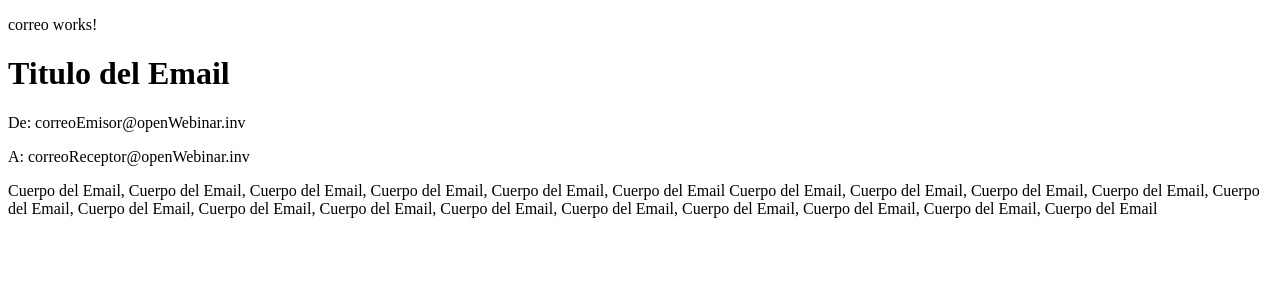
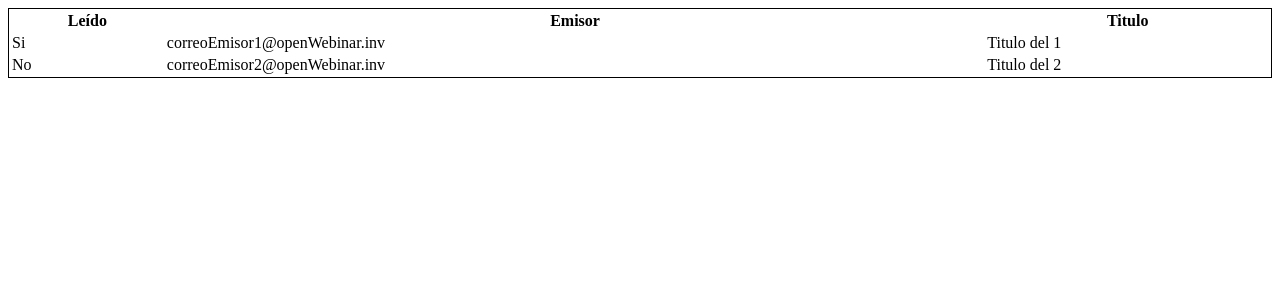
Before and after one commit to Mauri-R95/CursoAngular8, an Angular app: page / in a window 1280 px wide. Shown: the top 300 px of the page. Built offline with nearby package versions, Linux system fonts and the light colour scheme.

Commit message:
Incorporacion de lista de correos

```diff
--- /dev/null
+++ b/src/app/Components/lista-correos/lista-correos.component.html
@@ -0,0 +1,15 @@
+<table style="width: 100%; border: 1px solid black;">
+    <tr>
+        <th>Leído</th>
+        <th>Emisor</th>
+        <th>Titulo</th>
+    </tr>
+    <tr *ngFor="let correo of correos">
+        <td>
+            <div *ngIf="correo.leido">Si</div>
+            <div *ngIf="!correo.leido">No</div>
+        </td>
+        <td>{{correo.emisor}}</td>
+        <td>{{correo.titulo}}</td>
+    </tr>
+</table>
--- /dev/null
+++ b/src/app/Components/lista-correos/lista-correos.component.ts
@@ -0,0 +1,38 @@
+import { Component, OnInit } from '@angular/core';
+
+@Component({
+  selector: 'app-lista-correos',
+  templateUrl: './lista-correos.component.html',
+  styleUrls: ['./lista-correos.component.scss']
+})
+export class ListaCorreosComponent implements OnInit {
+
+  correos: any[];
+
+  constructor() {
+    const correo1 = {
+      titulo: "Titulo del 1",
+      cuerpo: `Cuerpo del Email, Cuerpo del Email, Cuerpo del Email, Cuerpo del Email, Cuerpo del Email, Cuerpo del Email
+        Cuerpo del Email, Cuerpo del Email, Cuerpo del Email, Cuerpo del Email, Cuerpo del Email, Cuerpo del Email, Cuerpo del Email,
+        Cuerpo del Email, Cuerpo del Email, Cuerpo del Email, Cuerpo del Email, Cuerpo del Email, Cuerpo del Email, Cuerpo del Email`,
+      emisor: 'correoEmisor1@openWebinar.inv',
+      destinatario: 'correoReceptor@openWebinar.inv',
+      leido: true,
+    };
+    const correo2 = {
+      titulo: "Titulo del 2",
+      cuerpo: `Cuerpo del Email, Cuerpo del Email, Cuerpo del Email, Cuerpo del Email, Cuerpo del Email, Cuerpo del Email
+        Cuerpo del Email, Cuerpo del Email, Cuerpo del Email, Cuerpo del Email, Cuerpo del Email, Cuerpo del Email, Cuer`,
+      emisor: 'correoEmisor2@openWebinar.inv',
+      destinatario: 'correoReceptor@openWebinar.inv',
+      leido: false,
+    };
+    this.correos = [];
+    this.correos.push(correo1);
+    this.correos.push(correo2);
+  }
+
+  ngOnInit(): void {
+  }
+
+}
--- a/src/app/app.component.html
+++ b/src/app/app.component.html
@@ -1,4 +1,5 @@
 
 <!--Fichero autogenerado por angular-->
 <router-outlet></router-outlet>
-<app-correo></app-correo>
+<!--<app-correo></app-correo>-->
+<app-lista-correos></app-lista-correos>
--- a/src/app/app.module.ts
+++ b/src/app/app.module.ts
@@ -4,11 +4,13 @@ import { NgModule } from '@angular/core';
 import { AppRoutingModule } from './app-routing.module';
 import { AppComponent } from './app.component';
 import { CorreoComponent } from './Components/correo/correo.component';
+import { ListaCorreosComponent } from './Components/lista-correos/lista-correos.component';
 //fichero que esta toda la informacion de las importaciones
 @NgModule({
   declarations: [
     AppComponent,
-    CorreoComponent
+    CorreoComponent,
+    ListaCorreosComponent
   ],
   imports: [
     BrowserModule,
```
Also changed, not shown: src/app/Components/lista-correos/lista-correos.component.scss (added), 1 other file (tests, documents, lock files or other folders).
